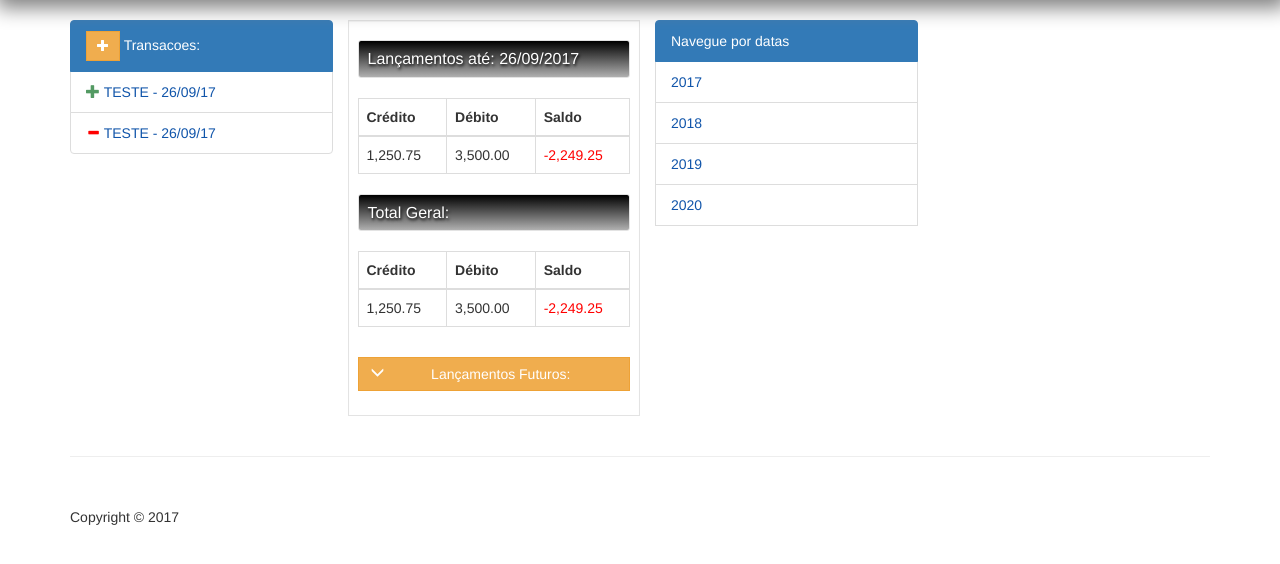
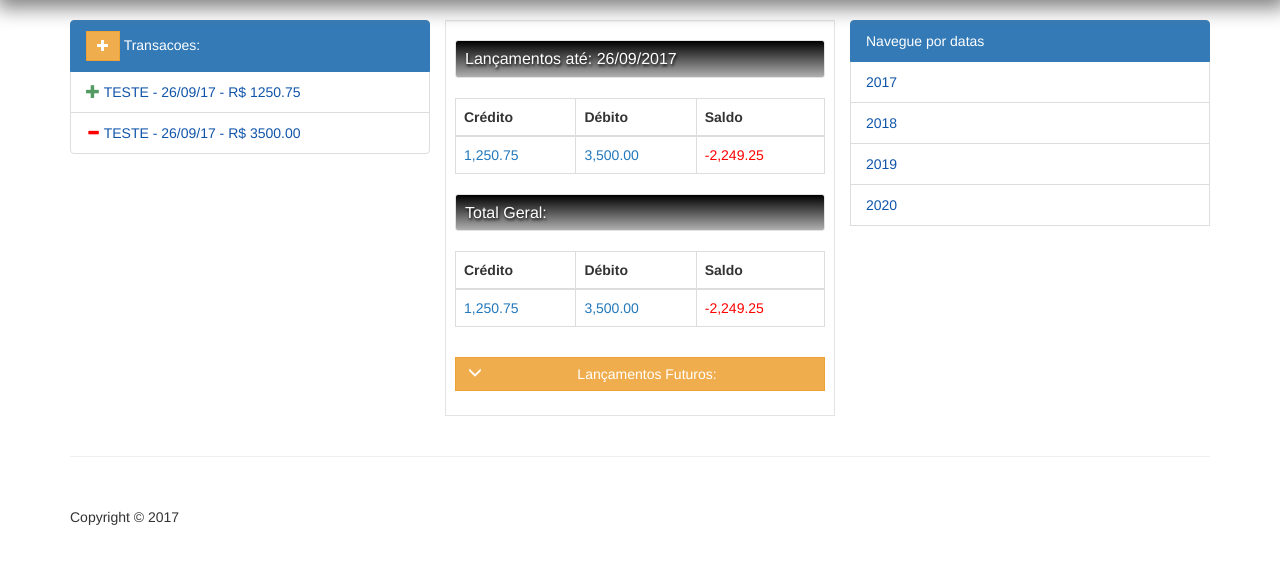
Before and after one commit to wandss/personalFinances, a Django app: page /Transacoes/ in a window 1280 px wide. Shown: the part 50-614 px from the top of the page. Run offline with Django 3.2, Linux system fonts and the light colour scheme; a user stored in the database is signed in; data comes from the database, SQL or seed files in the repository; both versions use the stored data as it was after the commit; some libraries are stand-ins or nearby versions.

Commit message:
Added CSS for negative and positive values.

```diff
--- a/financialtrack/cadastro/static/css/financialtrack.css
+++ b/financialtrack/cadastro/static/css/financialtrack.css
@@ -30,6 +30,12 @@ a.list-group-item{
 .negative_value{
     color: red;
 }
+.positive_value{
+    color: #2378BB;
+}
+.future_value{
+    color: #8B4513;
+}
 .well_title{
     background: linear-gradient(to bottom, black,white, gray 290%);
     color: white;
--- a/financialtrack/mainmenu/templates/models_list.html
+++ b/financialtrack/mainmenu/templates/models_list.html
@@ -3,7 +3,7 @@
 {%block content%}
     <!--Rows-->
     <div class = "row">
-        <div class="col-md-3">
+        <div class="col-md-4">
             <ul class="list-group">
                 <li class="list-group-item active">
                     <a href="/cadastro/{{page_title}}/add" type="submit" class="btn btn-sm btn-warning">
@@ -21,14 +21,15 @@
                            {%else%}
                                <span class="glyphicon glyphicon-plus cred"></span>
                            {%endif%}
-                           {{result}} - {{result.data|date:'d/m/y'}}
+                           {{result}} - {{result.data|date:'d/m/y'}} -
+                           R$ {{result.valor}}
                        </a>
                     {%endif%}
                 {%endfor%}
             </ul>
         </div>
         {%if page_title == 'Transacoes'%}
-        <div class="col-md-3 well well-sm my_well">
+        <div class="col-md-4 well well-sm my_well">
             {%if current_month%}
             <div>
                 <h4 class="well well-sm well_title">Lançamentos até: {{current_date|date:'d/m/Y'}}</h4>
@@ -46,7 +47,7 @@
                             {%if '-' in value%}
                             <td class="negative_value">{{value}}</td>
                             {%else%}
-                            <td>{{value}}</td>
+                            <td class="positive_value">{{value}}</td>
                             {%endif%}
                         {%endfor%}
                         </tr>
@@ -70,7 +71,7 @@
                             {%if '-' in v%}
                             <td class="negative_value">{{v}}</td>
                             {%else%}
-                            <td>{{v}}</td>
+                            <td class="positive_value">{{v}}</td>
                             {%endif%}
                             {%endfor%}
                         </tr>
@@ -98,7 +99,7 @@
                         <tbody>
                             <tr>
                             {%for content in value.values%}
-                                <td>{{content}}</td>
+                                <td class="future_value">{{content}}</td>
                             {%endfor%}
                             </tr>
                         </tbody>
@@ -110,7 +111,7 @@
             {%endif%}
         </div>
         {%endif%}
-        <div class="col-md-3">
+        <div class="col-md-4">
             <ul class="list-group">
                 <li class="list-group-item active">Navegue por datas</li>
             {%for key, value in years_list.items%}
```
Also changed, not shown: financialtrack/financialtrack/db.sqlite3 (added).
